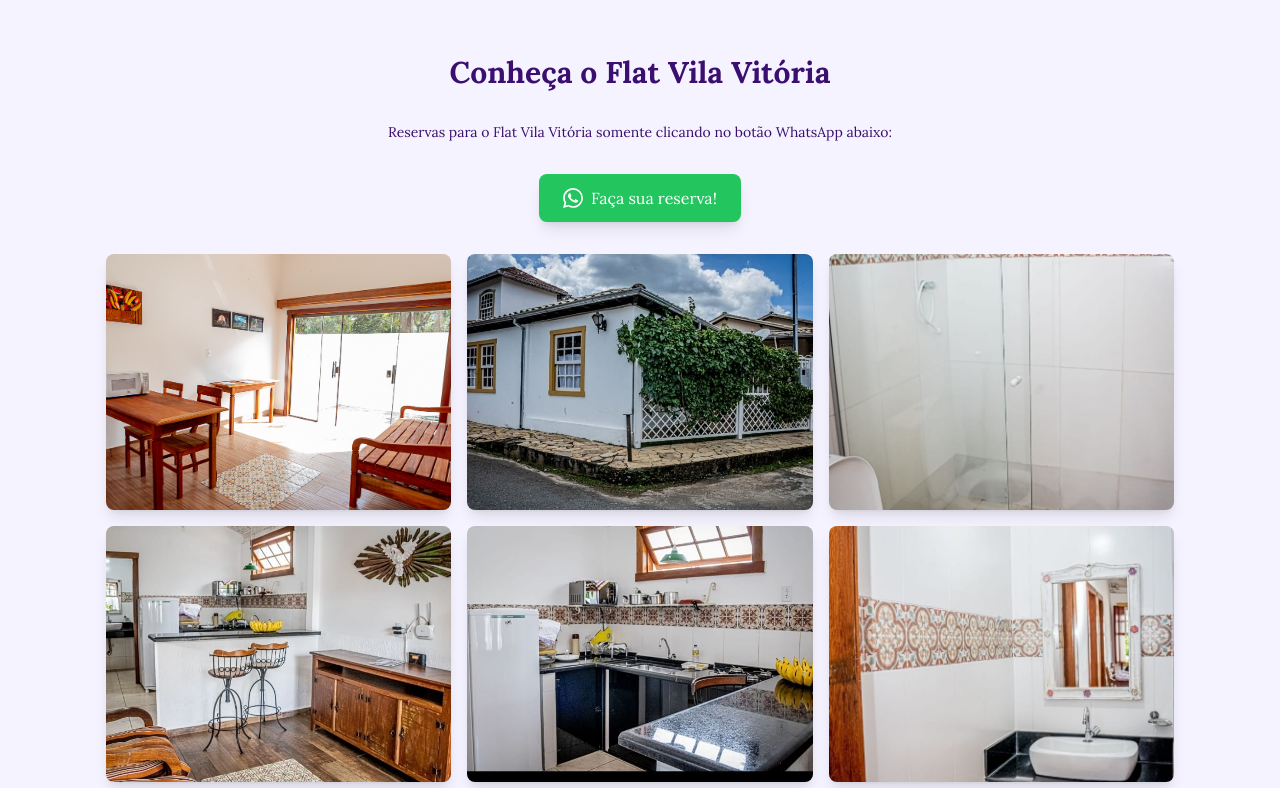
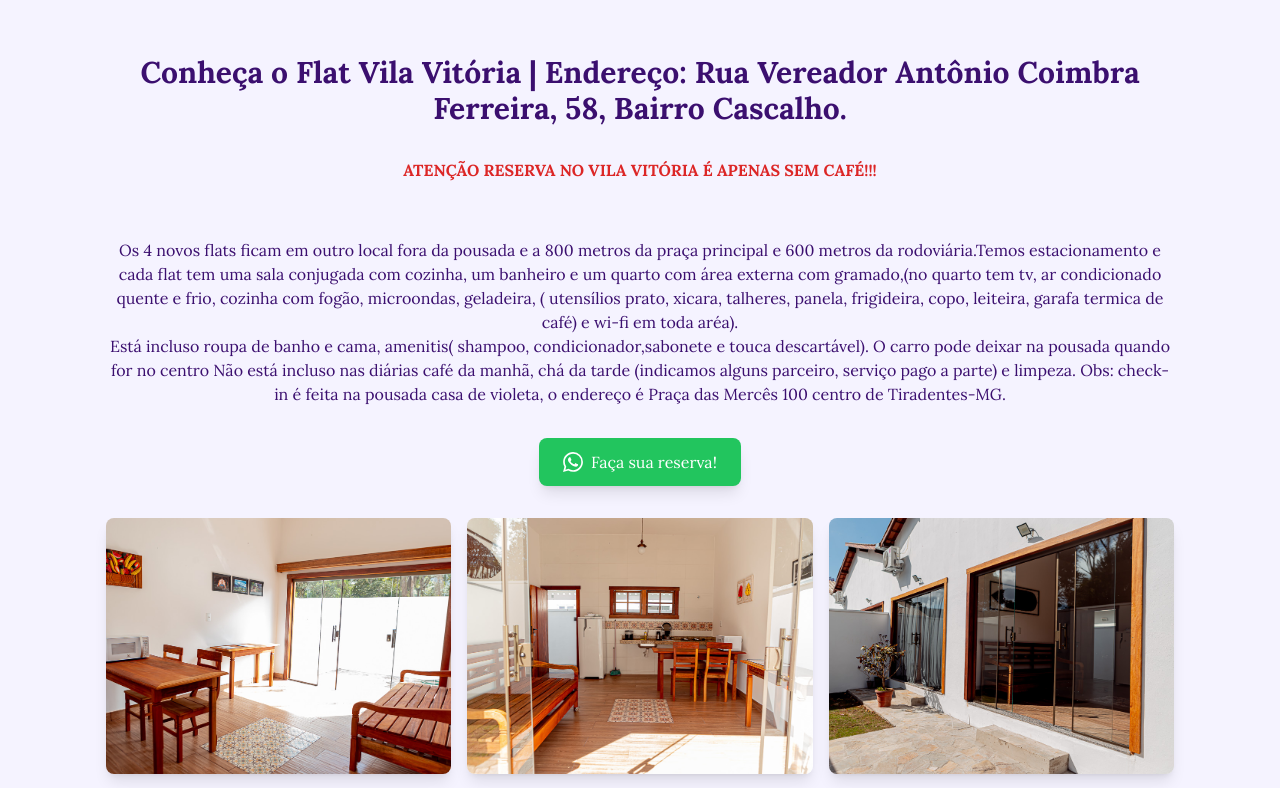
Before and after one commit to AndersonMattarDev/site_pousada_casaDeVioleta, a React (Vite) app: page / in a window 1280 px wide. Shown: the part 3280-4068 px from the top of the page. Built offline with nearby package versions, Linux system fonts and the light colour scheme.

Commit message:
Alterações na seção vila vitoria

```diff
--- a/src/components/FlatsVitoria.tsx
+++ b/src/components/FlatsVitoria.tsx
@@ -9,55 +9,50 @@ export default function FlatsVitoria() {
 
   const flatVilaVitoriaImages = [
     {
-      src: '/public/images/FlatsVilaVitoria/CopaCozinha2.jpg',
+      src: '/images/FlatsVilaVitoria/CopaCozinha2.jpg',
       title: 'Cozinha sala de estar conjugadas',
       description: 'Charme e praticidade para cozinhar e relaxar!'
     },
     {
-      src: '/images/Flats/flat 01/IMG-20240601-WA0028.jpg',
-      title: 'Flat 01 - Localização',
-      description: 'Localização privilegiada perto de tudo!'
+      src: '/images/FlatsVilaVitoria/CopaCozinha3.jpg',
+      title: 'Sala de estar',
+      description: 'Espaço pensado para relaxar com praticidade!'
     },
     {
-      src: '/images/Flats/flat 01/IMG-20240601-WA0027.jpg',
-      title: 'Flat 01 - Banheiro',
-      description: 'Banheiro completo'
+      src: '/images/FlatsVilaVitoria/externaFlat1.jpg',
+      title: 'Area externa do Flat',
+      description: 'Otimo espaço para lazer e convivência!'
     },
     {
-      src: '/images/Flats/flat 01/IMG-20240601-WA0029.jpg',
-      title: 'Flat 01 - Banheiro',
-      description: 'Banheiro completo'
+      src: '/images/FlatsVilaVitoria/BanheiroFlat2.jpg',
+      title: 'Banheiro',
+      description: 'Banheiro completo e aconchegante!'
     },
     {
-      src: '/images/Flats/flat 01/IMG-20240601-WA0030.jpg',
-      title: 'Flat 01 - Área de Serviço',
-      description: 'Área de serviço'
+      src: '/images/FlatsVilaVitoria/flat4.jpg',
+      title: 'decoração',
+      description: 'Bom gosto e conforto em cada detalhe!'
     },
     {
-      src: '/images/Flats/flat 01/IMG-20240601-WA0031.jpg',
-      title: 'Flat 01 - Varanda',
-      description: 'Varanda com vista'
+      src: '/images/FlatsVilaVitoria/flat4Decor.jpg',
+      title: 'decoração',
+      description: 'Charme e aconchego para você se sentir em casa!'
     },
     {
-      src: '/images/Flats/flat 01/IMG-20240601-WA0032.jpg',
-      title: 'Flat 01 - Detalhe',
-      description: 'Detalhes do apartamento'
+      src: '/images/FlatsVilaVitoria/Quarto2Flat1.jpeg',
+      title: 'Quarto de solteiro',
+      description: 'Conforto e praticidade para uma boa noite de sono!'
     },
     {
-      src: '/images/Flats/flat 01/IMG-20240601-WA0033.jpg',
-      title: 'Flat 01 - Vista',
-      description: 'Vista do apartamento'
+    src: '/images/FlatsVilaVitoria/QuartoFlat4.jpg',
+      title: 'Quarto casal',
+      description: 'Um refúgio de tranquilidade para relaxar!'
     },
     {
-      src: '/images/Flats/flat 01/IMG-20240601-WA0034.jpg',
-      title: 'Flat 01 - Ambiente',
-      description: 'Ambiente integrado'
+      src: '/images/FlatsVilaVitoria/Quarto2Flat2.jpg',
+      title: 'Outro ângulo do quarto de casal',
+      description: 'Detalhes que fazem a diferença no seu descanso!',
     },
-    {
-      src: '/images/Flats/flat 01/IMG-20240601-WA0035.jpg',
-      title: 'Flat 01 - Espaço',
-      description: 'Espaço amplo e iluminado'
-    }
   ];
 
 
@@ -66,9 +61,17 @@ export default function FlatsVitoria() {
 
 return (
   <section className="container py-16">
-    <h2 className="text-3xl font-bold text-center mb-8">Conheça o Flat Vila Vitória</h2>
-    <p className="text-violeta text-sm text-center mb-8">
-      Reservas para o Flat Vila Vitória somente clicando no botão WhatsApp abaixo:
+    <h2 className="text-3xl font-bold text-center mb-8">Conheça o Flat Vila Vitória | Endereço: Rua Vereador Antônio Coimbra Ferreira, 58, Bairro Cascalho.
+</h2>
+
+<h3 className="text-1xl text-red-600 font-bold text-center mb-8">ATENÇÃO RESERVA NO VILA VITÓRIA É APENAS SEM CAFÉ!!!</h3>  <br />
+    <p className="text-violeta text-md text-center mb-8">
+
+Os 4 novos flats ficam em outro local fora da pousada e a 800 metros da praça principal e 600 metros da rodoviária.Temos estacionamento e cada flat tem uma sala conjugada com cozinha, um banheiro e um quarto com área externa com gramado,(no quarto tem tv, ar condicionado quente e frio, cozinha com fogão, microondas, geladeira, ( utensílios prato, xicara, talheres, panela, frigideira, copo, leiteira, garafa termica de café)  e wi-fi em toda aréa). <br />
+Está incluso roupa de banho e cama, amenitis( shampoo, condicionador,sabonete e touca descartável).
+O carro pode deixar na pousada quando for no centro
+Não está incluso nas diárias café da manhã, chá da tarde (indicamos alguns parceiro, serviço pago a parte) e limpeza.
+Obs: check-in é feita na pousada casa de violeta, o endereço é Praça das Mercês 100 centro de Tiradentes-MG.
     </p>
 
     {/* Botão de Reserva */}
```
Also changed, not shown: public/images/FlatsVilaVitoria/QuartoFlat4.jpg.
